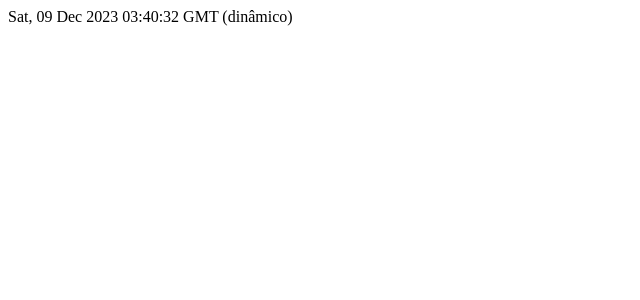
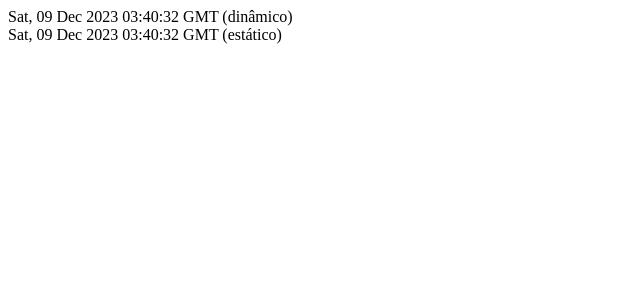
Before and after one commit to Joaberexxar/ideia-unica, a Next.js app: page /tempo in a window 1280 px wide. Shown: the top 300 px of the page, without its empty margins (0-640 px from the left). Built offline with nearby package versions, Linux system fonts and the light colour scheme.

Commit message:
adicao de tempo

```diff
--- a/pages/index.js
+++ b/pages/index.js
@@ -1,10 +1,10 @@
 import Link from 'next/link';
-import Tempo from './tempo';
+
 function Home() {
     return <div>
         <h1>Home</h1>
 
-        <Link href="/sobre">
+       <Link href="/sobre">
         <a>Acessar a página sobre</a>
         </Link>
 
--- a/pages/tempo.js
+++ b/pages/tempo.js
@@ -1,13 +1,23 @@
-function Tempo() {
+function Tempo(props) {
     const dynamicDate = new Date();
     const dynamicDateString = dynamicDate.toGMTString();
 
     return (
         <div>
-            {dynamicDateString} (dinâmico)
+            <div> {dynamicDateString} (dinâmico)</div>
+            <div> {props.staticDateString} (estático)</div>
         </div>
     )
 }
 
+export function getStaticProps(){
+    const staticDate = new Date();
+    const staticDateString = staticDate.toGMTString();
 
+    return {
+        props:{
+            staticDateString
+        }
+    }
+}
 export default Tempo;
```
